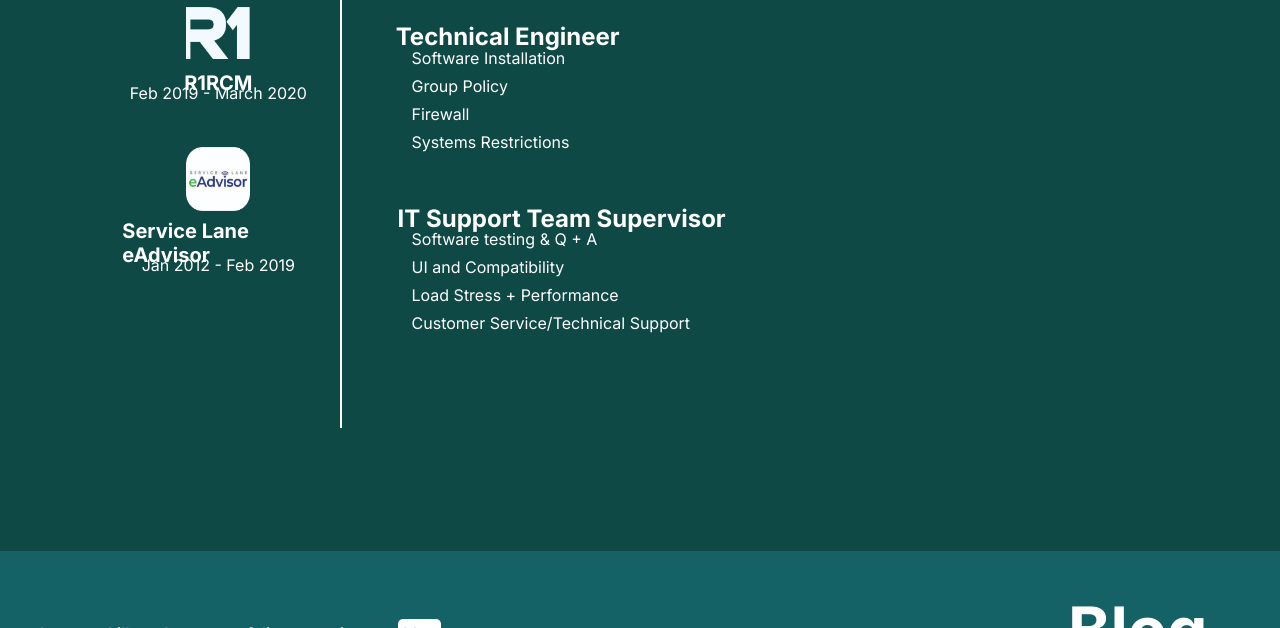
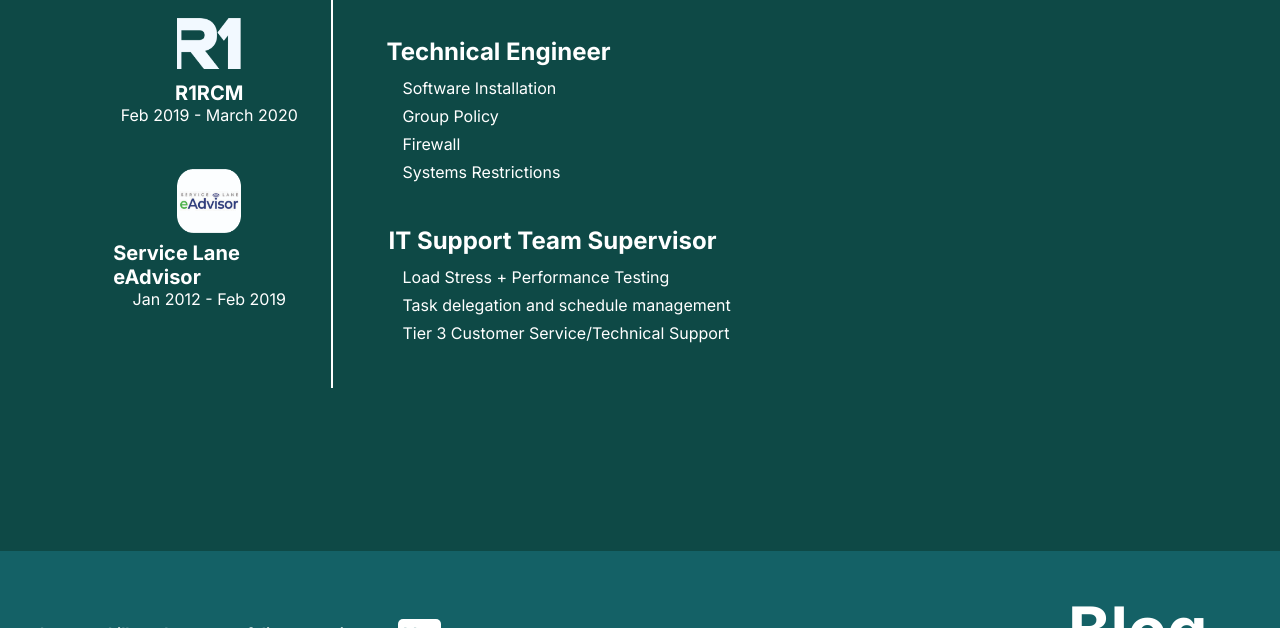
Before and after one commit to courthub74/ExpressSCSSPortfolio, a website: page public/index.html in a window 1280 px wide. Shown: the part 3769-4397 px from the top of the page. Drawn offline with Linux system fonts and the light colour scheme.

Commit message:
experience done

```diff
--- a/public/index.html
+++ b/public/index.html
@@ -548,13 +548,13 @@
                 <div class="descriptions lillefts">
 
                     <div class="courdevelops">
-                        <h3>Full-Stack Web Developer</h3>
+                        <h3>Principle Web Developer</h3>
                         <div class="descriptionlist">
                             <ul>
-                                <!-- <li>Design and development of:</li> -->
-                                <li>Enterprise Web Applications</li>
+                                <li>Web Application
+                                    design and development</li>
+                                <li>SaaS</li>
                                 <li>UI/UX Design</li>
-                                <li>SaaS</li>
                                 <li>Web3</li>
                             </ul>
                       </div>
@@ -576,10 +576,9 @@
                         <h3>IT Support Team Supervisor</h3>
                         <div class="descriptionlist">
                             <ul>
-                                <li>Software testing & Q + A</li>
-                                <li>UI and Compatibility</li>
-                                <li>Load Stress + Performance</li>
-                                <li>Customer Service/Technical Support</li>
+                                <li>Load Stress + Performance Testing</li>
+                                <li>Task delegation and schedule management</li>
+                                <li>Tier 3 Customer Service/Technical Support</li>
                             </ul>
                       </div>
                     </div>
--- a/public/styles/main.scss
+++ b/public/styles/main.scss
@@ -1064,19 +1064,15 @@ $thirdblue: rgb(85, 85, 255);
                 flex-direction: column;
                 align-items: center;
                 margin: -.5vh 0 3vh 0;
-                // background-color: yellow;
                 img {
                     width: 7vw;
                     height: 7vw;
-                    // background-color: yellow;
                 }
                 h3 {
                     font-size: 2.5vh;
-                    margin-top: -.005vh;
                   }
                   p {
-                      margin-top: -.8vw;
-                      font-size: 2vh;
+                    font-size: 2vh;
                   }
             }
             .r1rcm {
@@ -1094,7 +1090,6 @@ $thirdblue: rgb(85, 85, 255);
                     margin-top: 1.5vh;
                 }
                 p {
-                    margin-top: -.9vw;
                     font-size: 2vh;
                 }
             }
@@ -1113,21 +1108,20 @@ $thirdblue: rgb(85, 85, 255);
                     margin-top: 1vh;
                 }
                 p {
-                    margin-top: -.9vw;
                     font-size: 2vh;
                 }
             }
         }
         .vl2 {
             border-left: 2px solid $skillswhite;
-            height: 75vh;
+            height: 70vh;
             margin: 0 2vw 2vh 2vw;
         }
         .descriptions {
             .courdevelops {
+                margin: 2.5vh 0 0 0;
                 h3 {
-                    margin-left: 2.3vw;
-                    margin-bottom: -.9vh;
+                    margin: 0 0 1vh 2.3vw;
                     font-size: 3vh;
                 }
                 .descriptionlist {
@@ -1143,10 +1137,9 @@ $thirdblue: rgb(85, 85, 255);
                 }
             }
             .r1description {
-                margin: 7.5vh 0 0 0;
+                margin: 0 0 0 0;
                 h3 {
-                    margin-left: 2.2vw;
-                    margin-bottom: -.9vh;
+                    margin: 0 0 1vh 2.2vw;
                     font-size: 3vh;
                 }
                 .descriptionlist {
@@ -1162,11 +1155,9 @@ $thirdblue: rgb(85, 85, 255);
                 }
             }
             .sleadescription {
-                // background-color: yellowgreen;
-                margin-top: 6vh;
+                margin: 0 0 5vh 0;
                 h3 {
-                    margin-left: 2.35vw;
-                    margin-bottom: -.9vh;
+                    margin: 0 0 1vh 2.35vw;
                     font-size: 3vh;
                 }
                 .descriptionlist {
```
Also changed, not shown: public/styles/main.css, 1 other file.
